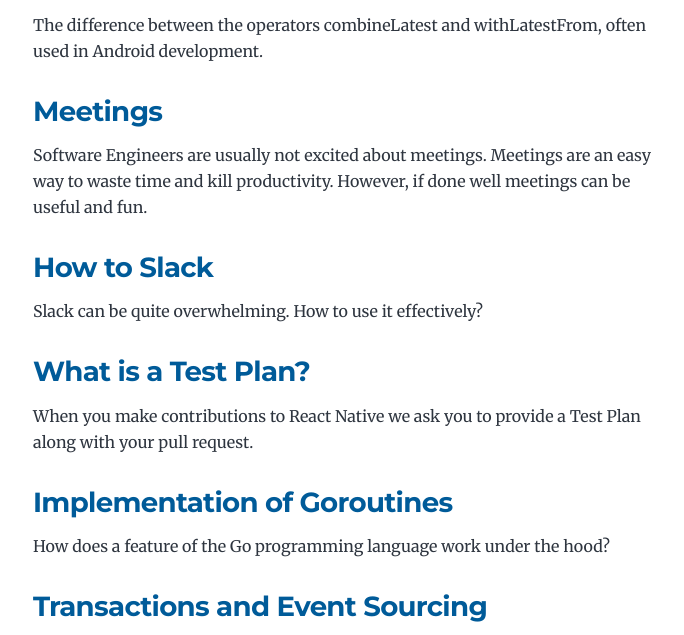
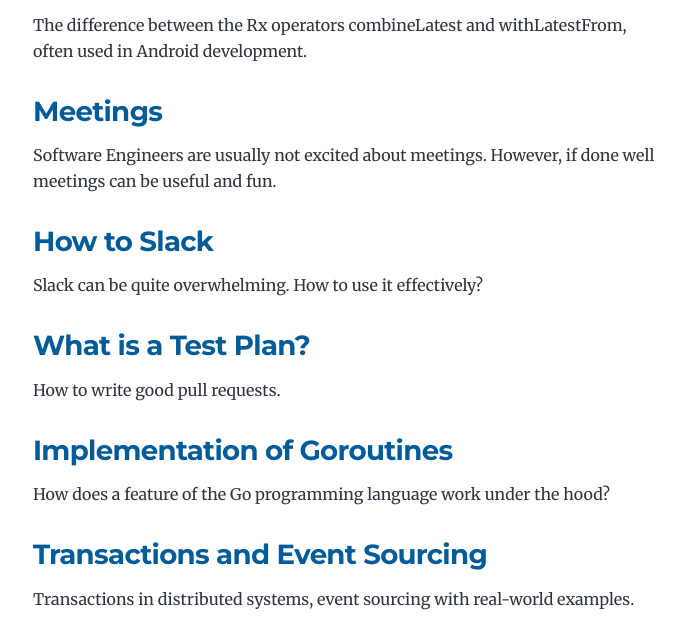
Before and after one commit to mkonicek/coding-time, a Gatsby site: page / in a window 1280 px wide. Shown: the part 699-1334 px from the top of the page, without its empty margins (291-975 px from the left). Built offline with nearby package versions, Linux system fonts and the light colour scheme; Gatsby itself is replaced by a stand-in of ours.

Commit message:
Minor description tweaks

```diff
--- a/content/blog/meetings/index.md
+++ b/content/blog/meetings/index.md
@@ -1,9 +1,8 @@
 ---
 title: Meetings
 description: >-
-  Software Engineers are usually not excited about meetings. Meetings are an easy
-  way to waste time and kill productivity. However, if done well meetings can be
-  useful and fun.
+  Software Engineers are usually not excited about meetings.
+  However, if done well meetings can be useful and fun.
 date: "2018-01-06T12:57:16.474Z"
 categories: [tips]
 keywords: []
--- a/content/blog/rx-combinelatest-vs-withlatestfrom/index.md
+++ b/content/blog/rx-combinelatest-vs-withlatestfrom/index.md
@@ -1,7 +1,7 @@
 ---
 title: "Rx: combineLatest vs withLatestFrom"
 description: >-
-  The difference between the operators combineLatest and withLatestFrom,
+  The difference between the Rx operators combineLatest and withLatestFrom,
   often used in Android development.
 date: "2018-01-17T22:04:18.054Z"
 categories: [engineering, android]
--- a/content/blog/what-is-a-test-plan/index.md
+++ b/content/blog/what-is-a-test-plan/index.md
@@ -1,8 +1,7 @@
 ---
 title: What is a Test Plan?
 description: >-
-  When you make contributions to React Native we ask you to provide a Test Plan
-  along with your pull request.
+  How to write good pull requests.
 date: "2017-02-13T16:40:57.242Z"
 categories: [tips]
 keywords: []
```
